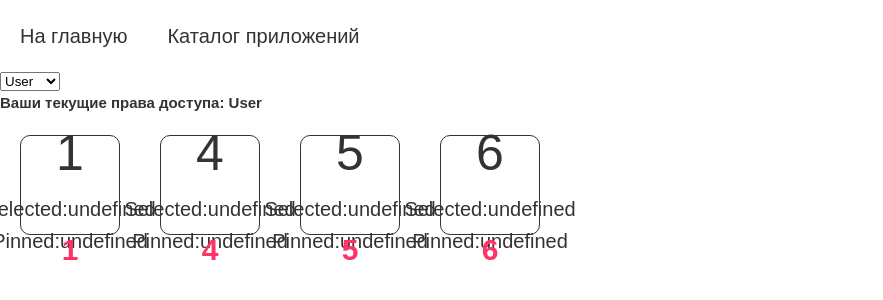
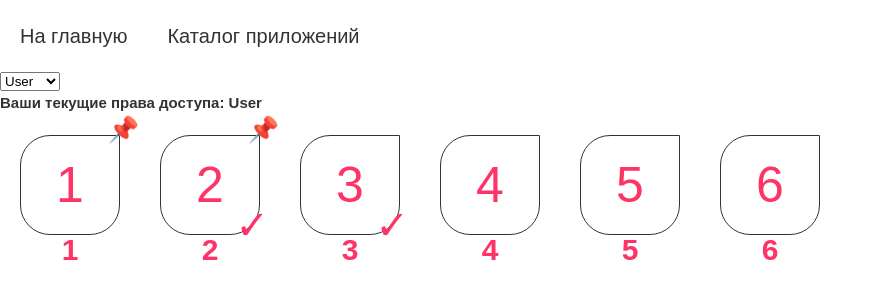
Before and after one commit to ArtemBaskal/corporate-portal-demo, a React (Create React App) app: page /catalog in a window 1280 px wide. Shown: the top 300 px of the page, without its empty margins (0-883 px from the left). Built offline with nearby package versions, Linux system fonts and the light colour scheme.

Commit message:
Select and pin a card functionality fixed

```diff
--- /dev/null
+++ b/src/api/superheroes.json
@@ -0,0 +1,66 @@
+[
+    {
+        "name": "Аквамен",
+        "image": "http://www.ramrus.ru/pic/dc/aquaman.jpg"
+    },
+    {
+        "name": "Бэтмен",
+        "image": "http://www.ramrus.ru/pic/dc/batman.jpg"
+    },
+    {
+        "name": "Киборг",
+        "image": "http://www.ramrus.ru/pic/dc/cyborg.jpg"
+    },
+    {
+        "name": "Флэш",
+        "image": "http://www.ramrus.ru/pic/dc/flash.jpg"
+    },
+    {
+        "name": "Зелёный Фонарь",
+        "image": "http://www.ramrus.ru/pic/dc/greenlantern.jpg"
+    },
+    {
+        "name": "Супергёрл",
+        "image": "http://www.ramrus.ru/pic/dc/supergirl.jpg"
+    },
+    {
+        "name": "Супермен",
+        "image": "http://www.ramrus.ru/pic/dc/superman.jpg"
+    },
+    {
+        "name": "Чудо-женщина",
+        "image": "http://www.ramrus.ru/pic/dc/wonderwoman.jpg"
+    },
+    {
+        "name": "Чёрная Пантера",
+        "image": "http://www.ramrus.ru/pic/marvel/blackpanther.jpg"
+    },
+    {
+        "name": "Капитан Америка",
+        "image": "http://www.ramrus.ru/pic/marvel/captainamerica.jpg"
+    },
+    {
+        "name": "Сорвиголова",
+        "image": "http://www.ramrus.ru/pic/marvel/daredevil.jpg"
+    },
+    {
+        "name": "Доктор Стрэндж",
+        "image": "http://www.ramrus.ru/pic/marvel/doctorstrange.jpg"
+    },
+    {
+        "name": "Халк",
+        "image": "http://www.ramrus.ru/pic/marvel/hulk.jpg"
+    },
+    {
+        "name": "Железнй Человек",
+        "image": "http://www.ramrus.ru/pic/marvel/ironman.jpg"
+    },
+    {
+        "name": "Человек-паук",
+        "image": "http://www.ramrus.ru/pic/marvel/spiderman.jpg"
+    },
+    {
+        "name": "Тор",
+        "image": "http://www.ramrus.ru/pic/marvel/thor.jpg"
+    }
+]
--- a/src/components/AccessControl.js
+++ b/src/components/AccessControl.js
@@ -9,7 +9,7 @@ const AccessControl = ({ handleAccessRightsChange, accessRights }) => (
       name="access"
       id="access"
       onChange={e => {
-        alert(`Вы теперь ${e.target.value}`);
+        // alert(`Вы теперь ${e.target.value}`);
         return handleAccessRightsChange(e.target.value);
       }}
     >
--- a/src/components/Card.js
+++ b/src/components/Card.js
@@ -1,11 +1,27 @@
 import React from "react";
+import { connect } from "react-redux";
 import "../styles/Card.css";
+import cardImages from "../api/superheroes.json";
 
-const Card = ({ label, handleSelect, handleDelete, isSelected, isPinned }) => (
+const Card = ({
+  label,
+  cards,
+  handleSelect,
+  handleDelete,
+  accessRights,
+  canShowBacketwaste
+}) => (
   <div>
     {label && (
-      <div onClick={handleSelect} className="card">
-        {label}
+      <div
+        onClick={handleSelect}
+        className="card"
+        /* style={{
+          backgroundImage: `url(${cardImages[label].image})` || ""
+        }} */
+      >
+        {label /*  + cardImages[label].name */}
+        {accessRights === "Admin" && !canShowBacketwaste && (
           <span
             onClick={handleDelete}
             className="card__cross"
@@ -14,12 +30,40 @@ const Card = ({ label, handleSelect, handleDelete, isSelected, isPinned }) => (
           >
             &#10060;
           </span>
-        <h1 className="card__title">{label}</h1>
-        <div className="card__info">{`Selected:${isSelected}`}</div>
-        <div className="card__info">{`Pinned:${isPinned}`}</div>
+        )}
+        {cards[label] && cards[label].isSelected && (
+          <span className="card__check" role="img">
+            &#10003;
+            {/* &#9842; */}
+            {/* &#x1F4CC; */}
+          </span>
+        )}
+        {accessRights === "Admin" && canShowBacketwaste && (
+          <span className="card__basketwaste" role="img" onClick={handleDelete}>
+            {/* &#10831; */}
+            &#9842;
+          </span>
+        )}
+        {cards[label] && cards[label].isPinned && (
+          <span className="card__pin" role="img">
+            {/* &#10003; */}
+            &#x1F4CC;
+          </span>
+        )}
+        <h1 className="card__title">
+          {label /*  + cardImages[label].name.slice(0, 8) */}
+        </h1>
+        {/* <div className="card__info">{`Selected:${isSelected}`}</div>
+        <div className="card__info">{`Pinned:${isPinned}`}</div> */}
+        {/* <div>{JSON.stringify(cards[label])}</div> */}
       </div>
     )}
   </div>
 );
 
-export default Card;
+const mapStateToProps = state => ({
+  cards: state.item,
+  accessRights: state.accessRights
+});
+
+export default connect(mapStateToProps)(Card);
--- a/src/components/Catalog.js
+++ b/src/components/Catalog.js
@@ -14,60 +14,60 @@ const Catalog = ({
   handlePinInSelected
 }) => (
   <div className="card-container">
-    {Object.values(catalog).map(card => {
-      console.log(cards[card.label] && cards[card.label].isPinned);
+    {Object.values(cards).map(
+      card =>
+        // console.log(cards[card.label] && cards[card.label].isPinned);
 
         // let isSelected = false;
-      return (
+
+        card.isInCatalog && (
           <Card
             label={card.label}
             key={card.label}
-          //isSelected={isSelected}
-          handleSelect={() => {
-            const reallySelect = window.confirm(
-              `Вы действительно хотите добавить ${card.label} в закреплённые приложений?`
-            );
+            canShowBacketwaste
+            handleSelect={e => {
+              e.stopPropagation();
+              // const reallySelect = window.confirm(
+              //   `Вы действительно хотите добавить ${card.label} в закреплённые приложений?`
+              // );
 
-            let reallyMakePinned;
-            if (accessRights === "Admin" && cards[card.label]) {
-              if (cards[card.label].isPinned) {
-                reallyMakePinned = window.confirm(
-                  `Хотите ли вы сделать приложение ${card.label} обязательным для пользователей?`
-                );
-              } /* else if (!cards[card.label].isPinned) {
-                reallyMakePinned = window.confirm(
-                  `Хотите ли вы сделать приложение ${card.label} необязательным для пользователей?`
-                );
-              } */
-            }
+              // let reallyMakePinned;
+              // if (accessRights === "Admin" && cards[card.label]) {
+              //   if (cards[card.label].isPinned) {
+              //     reallyMakePinned = window.confirm(
+              //       `Хотите ли вы сделать приложение ${card.label} обязательным для пользователей?`
+              //     );
+              //   }
+              // }
 
-            if (reallyMakePinned) {
-              handlePinInSelected(card.label);
-            }
+              // if (reallyMakePinned) {
+              if (accessRights === "Admin")
+                return handlePinInSelected(card.label);
+              handleSelectFromCatalog(card.label);
+              // }
 
-            if (reallySelect) {
-              handleSelectFromCatalog(card.label);
+              // if (reallySelect) {
               //TODO: Нельзя выбирать уже выбранные приложения
-            }
+              // }
             }}
             handleDelete={e => {
               e.stopPropagation();
-            const reallyDelete = window.confirm(
-              `Вы действительно хотите удалить ${card.label} из каталога?`
-            );
+              // const reallyDelete = window.confirm(
+              //   `Вы действительно хотите удалить ${card.label} из каталога?`
+              // );
 
-            if (accessRights !== "Admin") {
-              alert(
-                `Недостаточно прав доступа ${accessRights} для удаления приложения из каталога!`
-              );
-            }
-            if (reallyDelete && accessRights === "Admin") {
+              // if (accessRights !== "Admin") {
+              //   alert(
+              //     `Недостаточно прав доступа ${accessRights} для удаления приложения из каталога!`
+              //   );
+              // }
+              // if (reallyDelete && accessRights === "Admin") {
               return handleDeleteFromCatalog(card.label);
-            }
+              // }
             }}
           />
-      );
-    })}
+        )
+    )}
   </div>
 );
 
--- a/src/components/MainPage.js
+++ b/src/components/MainPage.js
@@ -1,19 +1,22 @@
 import React from "react";
 import { connect } from "react-redux";
-import { Link } from "react-router-dom";
 import Card from "./Card";
 import { handleDeleteFromSelected } from "../actions";
 import { handlePinInSelected } from "../actions";
+import { handleSelectFromCatalog } from "../actions";
 import "../styles/Card.css";
 
 const MainPage = ({
   cards,
   accessRights,
   handleDeleteFromSelected,
-  handlePinInSelected
+  handlePinInSelected,
+  handleSelectFromCatalog
 }) => (
   <div className="card-container">
-    {Object.values(cards).map((card, i) => (
+    {Object.values(cards).map(
+      (card, i) =>
+        (card.isSelected || card.isPinned) && (
           <Card
             label={card.label}
             key={card.label}
@@ -21,37 +24,36 @@ const MainPage = ({
             isPinned={card.isPinned}
             handleDelete={e => {
               e.stopPropagation();
-          // let isEssential = false;
-          const reallyDelete = window.confirm(
-            `Вы действительно хотите удалить ${card.label} из закреплённых приложений?`
-          );
-          // if (i === 0) isEssential = true;
-          //TEST
-          if (accessRights !== "Admin" && card.isPinned && reallyDelete) {
-            alert(
-              `Недостаточно прав для удаления закреплённого приложения "${card.label}"`
-            );
-            //TODO: если нельзя удалить, то сразу писать об этом
-          } else if (
-            (!card.isPinned && reallyDelete) ||
-            (card.isPinned && accessRights == "Admin")
-          )
-            handleDeleteFromSelected(card.label);
+              // const reallyDelete = window.confirm(
+              //   `Вы действительно хотите удалить ${card.label} из закреплённых приложений?`
+              // );
+
+              // if (accessRights !== "Admin" && card.isPinned && reallyDelete) {
+              //   alert(
+              //     `Недостаточно прав для удаления закреплённого приложения "${card.label}"`
+              //   );
+              //   //TODO: если нельзя удалить, то сразу писать об этом
+              // } else if (
+              //   (!card.isPinned && reallyDelete) ||
+              //   (card.isPinned && accessRights == "Admin")
+              // )
+              return handleDeleteFromSelected(card.label);
             }}
             handleSelect={() => {
-          const reallyMakePinned =
-            accessRights === "Admin"
-              ? window.confirm(
-                  `Хотите ли вы сделать приложение ${card.label} обязательным для пользователей?`
-                )
-              : false;
-
-          if (reallyMakePinned) {
-            handlePinInSelected(card.label);
-          }
+              // handleSelectFromCatalog(card.label);
+              // handlePinInSelected(card.label);
+              // const reallyMakePinned =
+              //   accessRights === "Admin"
+              //     ? window.confirm(
+              //         `Хотите ли вы сделать приложение ${card.label} обязательным для пользователей?`
+              //       )
+              //     : false;
+              // if (reallyMakePinned) {
+              // }
             }}
           />
-    ))}
+        )
+    )}
   </div>
 );
 
@@ -62,5 +64,5 @@ const mapStateToProps = state => ({
 
 export default connect(
   mapStateToProps,
-  { handleDeleteFromSelected, handlePinInSelected }
+  { handleDeleteFromSelected, handlePinInSelected, handleSelectFromCatalog }
 )(MainPage);
--- a/src/reducers/index.js
+++ b/src/reducers/index.js
@@ -5,6 +5,6 @@ import accessRightsReducer from "./accessRightsReducer";
 
 export default combineReducers({
   item: selectedItemsReducer,
-  catalog: catalogReducer,
+  // catalog: catalogReducer,
   accessRights: accessRightsReducer
 });
--- a/src/styles/Card.css
+++ b/src/styles/Card.css
@@ -38,6 +38,7 @@ body {
   color: var(--color-grey-dark-1);
   font-weight: 300;
   line-height: 1.6;
+  user-select: none;
 }
 .card-container {
   display: flex;
@@ -56,11 +57,16 @@ body {
   justify-content: center;
   align-items: center;
   border: 1px solid var(--color-grey-dark-1);
-  border-radius: 10%;
+  border-radius: 30%;
+  border-top-right-radius: 0;
+
   margin: 2rem;
   font-size: 5rem;
   cursor: pointer;
   position: relative;
+  background-size: cover;
+  background-position-y: -1rem;
+  color: var(--color-primary-light);
 }
 
 .card__title {
@@ -79,13 +85,14 @@ body {
   justify-content: center;
   align-items: center;
   position: absolute;
-  right: -1.6rem;
-  top: -1.2rem;
+  right: -1.5rem;
+  top: -1.5rem;
   font-size: 2rem;
   border: 1px solid black;
   height: 3rem;
   width: 3rem;
   border-radius: 2rem;
+  z-index: 1;
 }
 
 .card__info {
@@ -94,9 +101,29 @@ body {
   /* bottom: -5rem; */
 }
 
+.card__check {
+  font-size: 4rem;
+  position: absolute;
+  right: -1rem;
+  bottom: -2.3rem;
+}
+
+.card__pin {
+  font-size: 2.5rem;
+  position: absolute;
+  right: -2rem;
+  top: -2.7rem;
+}
+
+.card__basketwaste {
+  font-size: 3rem;
+  position: absolute;
+  right: 0;
+  top: -1rem;
+}
 .navigation__nav {
   border: none;
-  color: var(--color-grey-light-1);
+  color: var(--color-primary);
   font-size: 2rem;
   cursor: pointer;
   display: flex;
```
Also changed, not shown: src/reducers/catalogReducer.js (+22 -22 lines), src/reducers/selectedItemsReducer.js (+34 -12 lines). Lines whose indentation alone changed are shown as unchanged.
